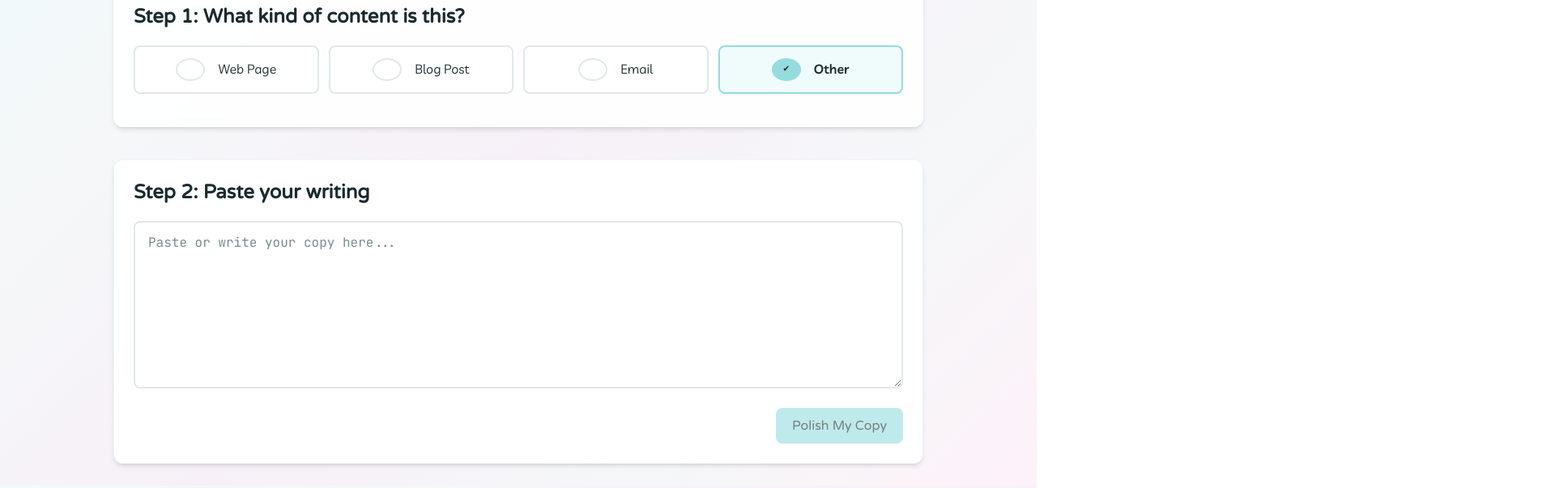
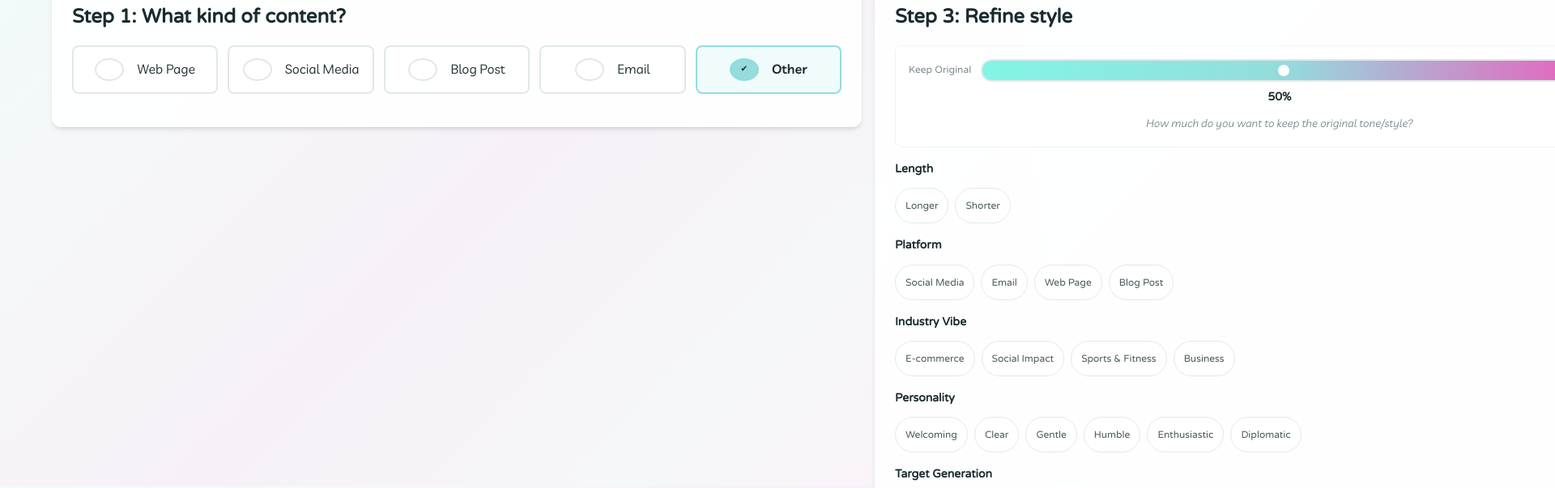
Before and after one commit to cd-space-dot-dot/web-copy-polisher-frontend, a React (Vite) app: page / in a window 1280 px wide. Shown: the part 200-803 px from the top of the page at 81% size, 1920 px wide, since content can reach past the window. Built offline with nearby package versions, Linux system fonts and the light colour scheme; a web font is replaced by a local one.

Commit message:
move slider and add chips

```diff
--- a/src/App.jsx
+++ b/src/App.jsx
@@ -8,6 +8,7 @@ import PolishButton from "./components/PolishButton";
 import RevisedOutput from "./components/RevisedOutput";
 import RevisionHistory from "./components/RevisionHistory";
 import MeshGradientLoader from "./components/MeshGradientLoader";
+import ChipSelector from "./components/ChipSelector";
 
 export default function App() {
   const [input, setInput] = useState("");
@@ -19,6 +20,7 @@ export default function App() {
   const [loading, setLoading] = useState(false);
   const [revisions, setRevisions] = useState([]);
   const [showScrollButton, setShowScrollButton] = useState(false);
+  const [selectedChips, setSelectedChips] = useState({});
 
   useEffect(() => {
     const handleScroll = () => setShowScrollButton(window.scrollY > 300);
@@ -86,11 +88,12 @@ export default function App() {
         <p>Refine your web writing using proven principles</p>
       </header>
 
-      {/* Step 1: Content Type Selection */}
-      <section className="section">
+      {/* Steps 1 & 3 Side by Side */}
+      <div className="controls-row">
+        <section className="section control-section">
           <div className="container-base">
             <div className="card-header">
-            <h2>Step 1: What kind of content is this?</h2>
+              <h2>Step 1: What kind of content?</h2>
             </div>
             <div className="card-content">
               <ContentTypeSelector
@@ -100,6 +103,25 @@ export default function App() {
             </div>
           </div>
         </section>
+
+        <section className="section control-section">
+          <div className="container-base">
+            <div className="card-header">
+              <h2>Step 3: Refine style</h2>
+            </div>
+            <div className="card-content">
+              <SimilaritySlider
+                value={similarity}
+                onChange={setSimilarity}
+              />
+              <ChipSelector
+                selectedChips={selectedChips}
+                onChipsChange={setSelectedChips}
+              />
+            </div>
+          </div>
+        </section>
+      </div>
 
       {/* Step 2: Input Section */}
       <section className="section">
--- /dev/null
+++ b/src/components/ChipSelector.jsx
@@ -0,0 +1,94 @@
+// src/components/ChipSelector.jsx
+
+import React from "react";
+
+export default function ChipSelector({ selectedChips, onChipsChange }) {
+  const chipCategories = [
+    {
+      id: "length",
+      label: "Length",
+      chips: [
+        { value: "longer", label: "Longer" },
+        { value: "shorter", label: "Shorter" }
+      ]
+    },
+    {
+      id: "platform",
+      label: "Platform",
+      chips: [
+        { value: "social", label: "Social Media" },
+        { value: "email", label: "Email" },
+        { value: "webpage", label: "Web Page" },
+        { value: "blog", label: "Blog Post" }
+      ]
+    },
+    {
+      id: "industry",
+      label: "Industry Vibe",
+      chips: [
+        { value: "ecommerce", label: "E-commerce" },
+        { value: "social-impact", label: "Social Impact" },
+        { value: "sports", label: "Sports & Fitness" },
+        { value: "business", label: "Business" }
+      ]
+    },
+    {
+      id: "tone",
+      label: "Personality",
+      chips: [
+        { value: "welcoming", label: "Welcoming" },
+        { value: "clear", label: "Clear" },
+        { value: "gentle", label: "Gentle" },
+        { value: "humble", label: "Humble" },
+        { value: "enthused", label: "Enthusiastic" },
+        { value: "diplomatic", label: "Diplomatic" }
+      ]
+    },
+    {
+      id: "generation",
+      label: "Target Generation",
+      chips: [
+        { value: "boomer", label: "Boomers ('40s-'60s)" },
+        { value: "genx", label: "Gen X ('70s-'80s)" },
+        { value: "millennial", label: "Millennials ('90s-'00s)" },
+        { value: "genz", label: "Gen Z ('10s-'20s)" }
+      ]
+    }
+  ];
+
+  const handleChipClick = (categoryId, chipValue) => {
+    const newChips = { ...selectedChips };
+
+    // Toggle chip - if already selected in this category, remove it
+    if (newChips[categoryId] === chipValue) {
+      delete newChips[categoryId];
+    } else {
+      newChips[categoryId] = chipValue;
+    }
+
+    onChipsChange(newChips);
+  };
+
+  return (
+    <div className="chip-selector">
+      {chipCategories.map((category) => (
+        <div key={category.id} className="chip-category">
+          <label className="chip-category-label">{category.label}</label>
+          <div className="chip-group" role="group" aria-labelledby={`${category.id}-label`}>
+            {category.chips.map((chip) => (
+              <button
+                key={chip.value}
+                type="button"
+                className={`chip ${selectedChips[category.id] === chip.value ? 'chip--selected' : ''}`}
+                onClick={() => handleChipClick(category.id, chip.value)}
+                aria-pressed={selectedChips[category.id] === chip.value}
+              >
+                {chip.label}
+              </button>
+            ))}
+          </div>
+        </div>
+      ))}
+    </div>
+  );
+}
--- a/src/components/ContentTypeSelector.jsx
+++ b/src/components/ContentTypeSelector.jsx
@@ -5,10 +5,12 @@ import React from "react";
 export default function ContentTypeSelector({ selectedType, onTypeChange }) {
   const types = [
     { value: "webpage", label: "Web Page" },
+    { value: "social", label: "Social Media" },
     { value: "blog", label: "Blog Post" },
     { value: "email", label: "Email" },
     { value: "other", label: "Other" },
   ];
+
   return (
     <div className="radio-group" role="radiogroup" aria-label="Content type">
       {types.map((type) => (
--- a/src/index.css
+++ b/src/index.css
@@ -539,6 +539,78 @@ button:focus {
   font-weight: 600;
 }
 
+/* ======= CONTROLS ROW LAYOUT ======= */
+.controls-row {
+  display: grid;
+  grid-template-columns: 1fr 1fr;
+  gap: var(--space-4);
+  margin-bottom: var(--space-6);
+}
+
+.control-section {
+  margin-bottom: 0; /* Override default section margin */
+}
+
+/* ======= CHIPS SELECTOR COMPONENT ======= */
+.chip-selector {
+  margin-top: var(--space-4);
+  display: flex;
+  flex-direction: column;
+  gap: var(--space-4);
+}
+
+.chip-category {
+  display: flex;
+  flex-direction: column;
+  gap: var(--space-2);
+}
+
+.chip-category-label {
+  font-family: var(--font-ui);
+  font-size: var(--text-sm);
+  font-weight: 600;
+  color: var(--text-primary);
+  margin-bottom: var(--space-1);
+}
+
+.chip-group {
+  display: flex;
+  flex-wrap: wrap;
+  gap: var(--space-2);
+}
+
+.chip {
+  background-color: rgba(255, 255, 255, 0.8);
+  border: 1px solid var(--border);
+  border-radius: var(--radius-full);
+  padding: var(--space-1) var(--space-3);
+  font-family: var(--font-ui);
+  font-size: var(--text-xs);
+  color: var(--text-secondary);
+  cursor: pointer;
+  transition: var(--transition);
+  white-space: nowrap;
+}
+
+.chip:hover {
+  background-color: var(--primary-bg);
+  border-color: var(--primary-light);
+  color: var(--text-primary);
+  transform: translateY(-1px);
+}
+
+.chip--selected {
+  background-color: var(--primary);
+  border-color: var(--primary);
+  color: var(--text-primary);
+  font-weight: 500;
+}
+
+.chip--selected:hover {
+  background-color: var(--primary-dark);
+  border-color: var(--primary-dark);
+}
+
 /* ======= FORM ELEMENTS ======= */
 input, textarea, select {
   font-family: var(--font-input);
@@ -889,7 +961,6 @@ textarea {
 }
 
 /* Animations - Mesh gradient loader */
-/* Animations - Mesh gradient loader - CONTAINED VERSION */
 .mesh-loader-overlay {
   pointer-events: none;
   position: absolute;
@@ -1022,4 +1093,15 @@ textarea {
     flex-direction: column;
     gap: var(--space-2);
   }
+
+  @media (max-width: 768px) {
+    .controls-row {
+      grid-template-columns: 1fr;
+      gap: var(--space-4);
+    }
+
+    .chip-group {
+      justify-content: flex-start;
+    }
+  }
 }
```
Lines whose indentation alone changed are shown as unchanged.
